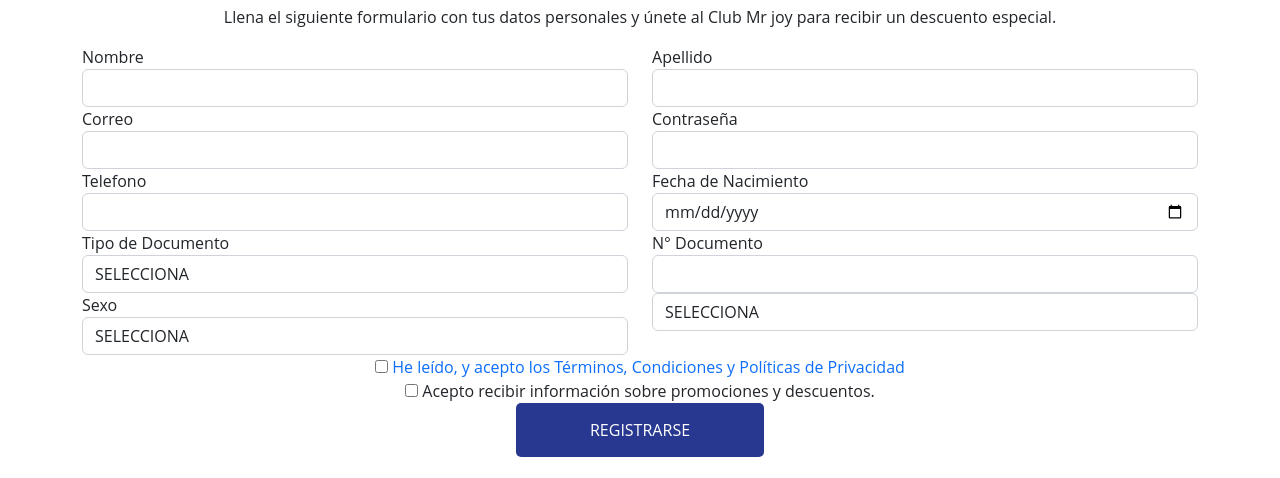
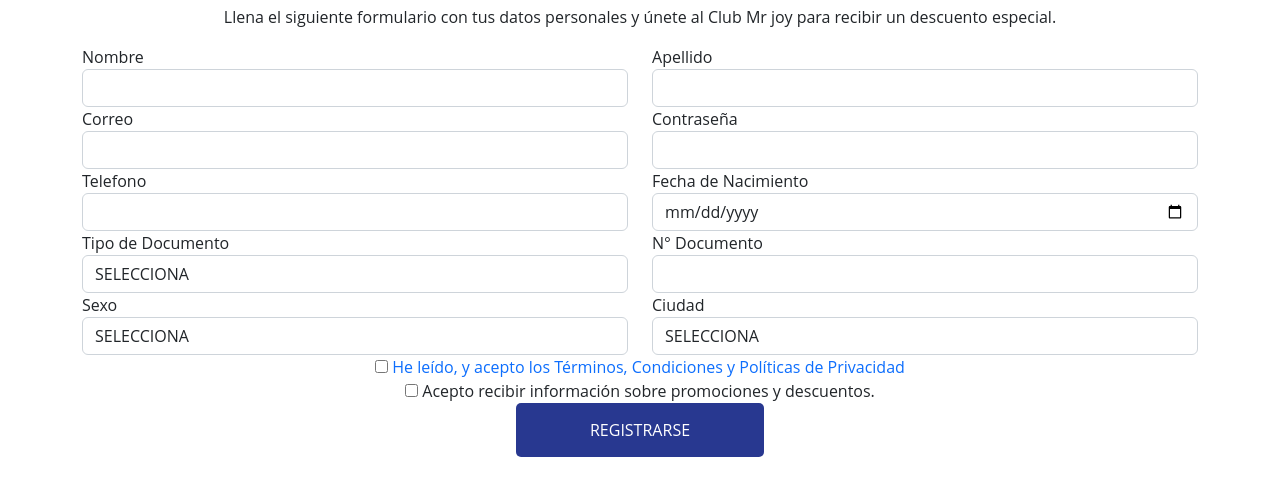
Before and after one commit to JorgeConde7/MrJoyprueba, a plain HTML site: page login.html in a window 1280 px wide. Shown: the part 1722-2200 px from the top of the page. Drawn offline with nearby package versions, Linux system fonts and the light colour scheme; a script that the page names is missing.

Commit message:
login agregando

```diff
--- a/login.html
+++ b/login.html
@@ -205,6 +205,7 @@
         </select>
       </div>
       <div class="col-md-6">
+        <label for="chocolates">Ciudad</label>
         <select class="form-control">
           <option value="">SELECCIONA </option>
           <option value="M">Lima</option>
```
